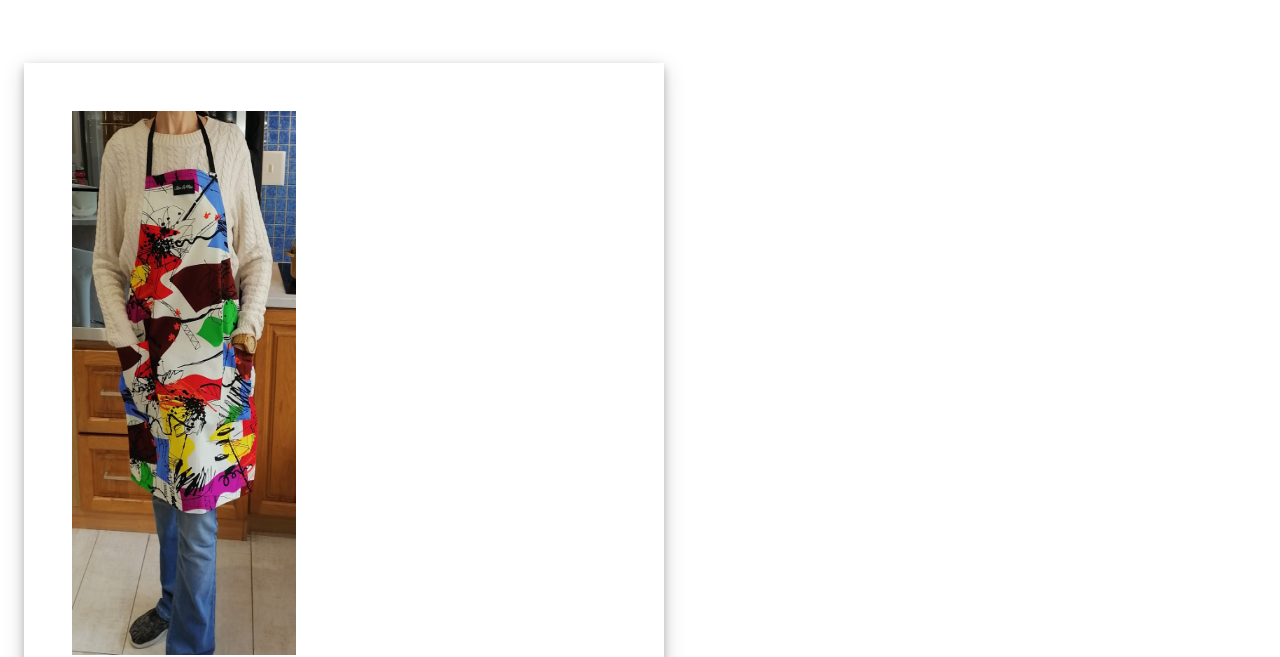
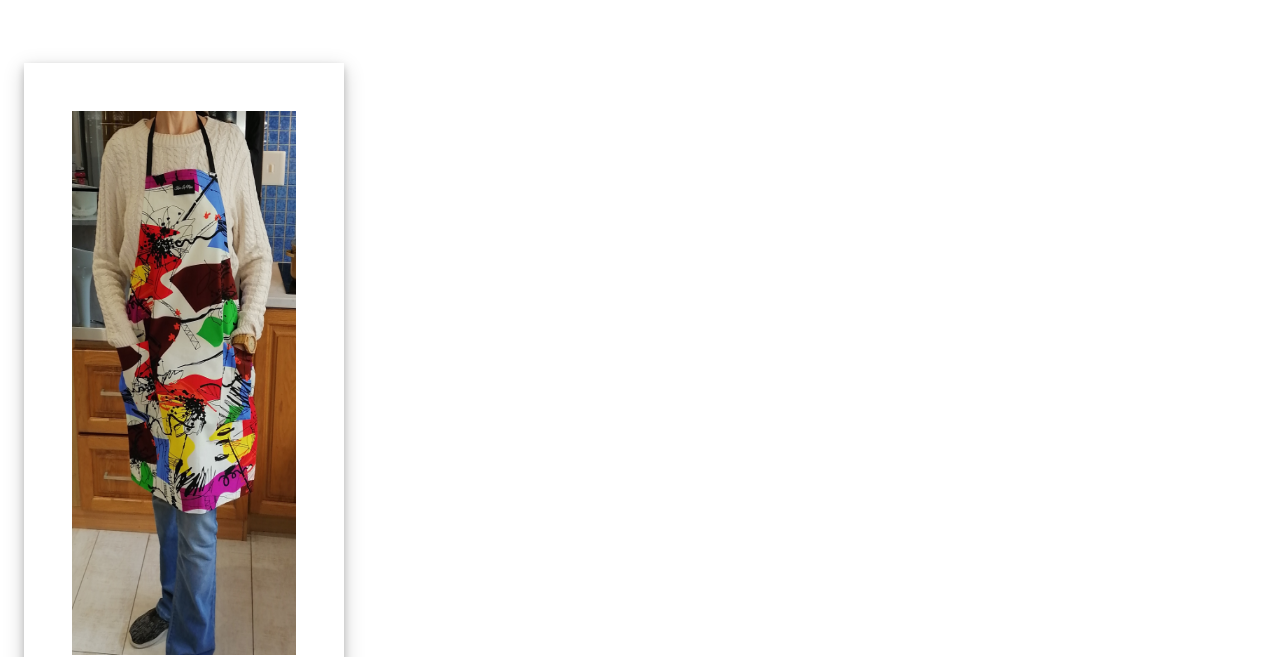
Before and after one commit to britishtable/website, a plain HTML site: page index.html in a window 1280 px wide. Shown: the part 652-1309 px from the top of the page. Drawn offline with Linux system fonts and the light colour scheme.

Commit message:
Update styles.css

```diff
--- a/styles/styles.css
+++ b/styles/styles.css
@@ -45,7 +45,7 @@ body {
 }
 
 .polaroid {
-  width: 640px;
+  width: 320px;
   background-color: white;
   box-shadow: 0 4px 8px 0 rgba(0, 0, 0, 0.2), 0 6px 20px 0 rgba(0, 0, 0, 0.19);
   margin-bottom: 25px;
```
